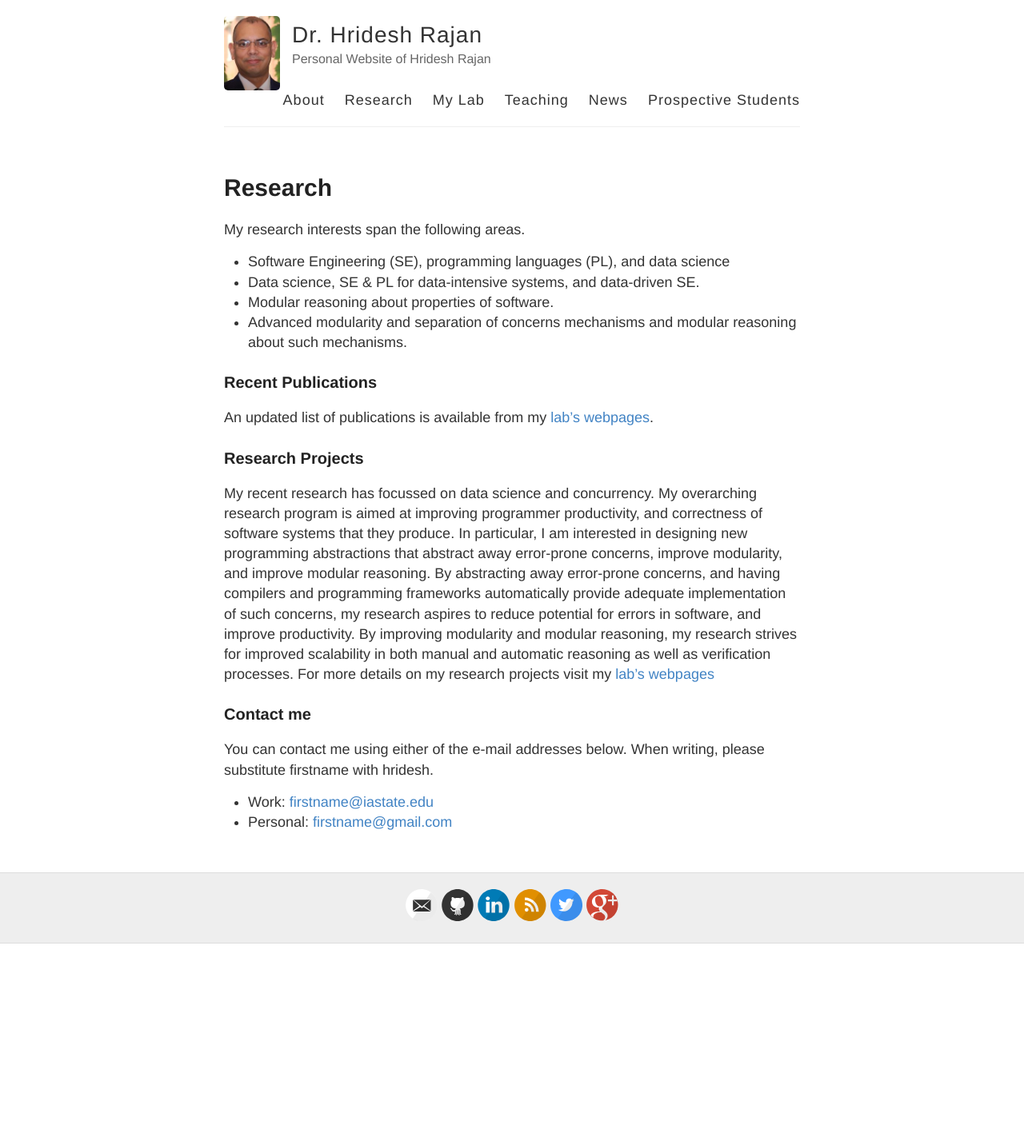
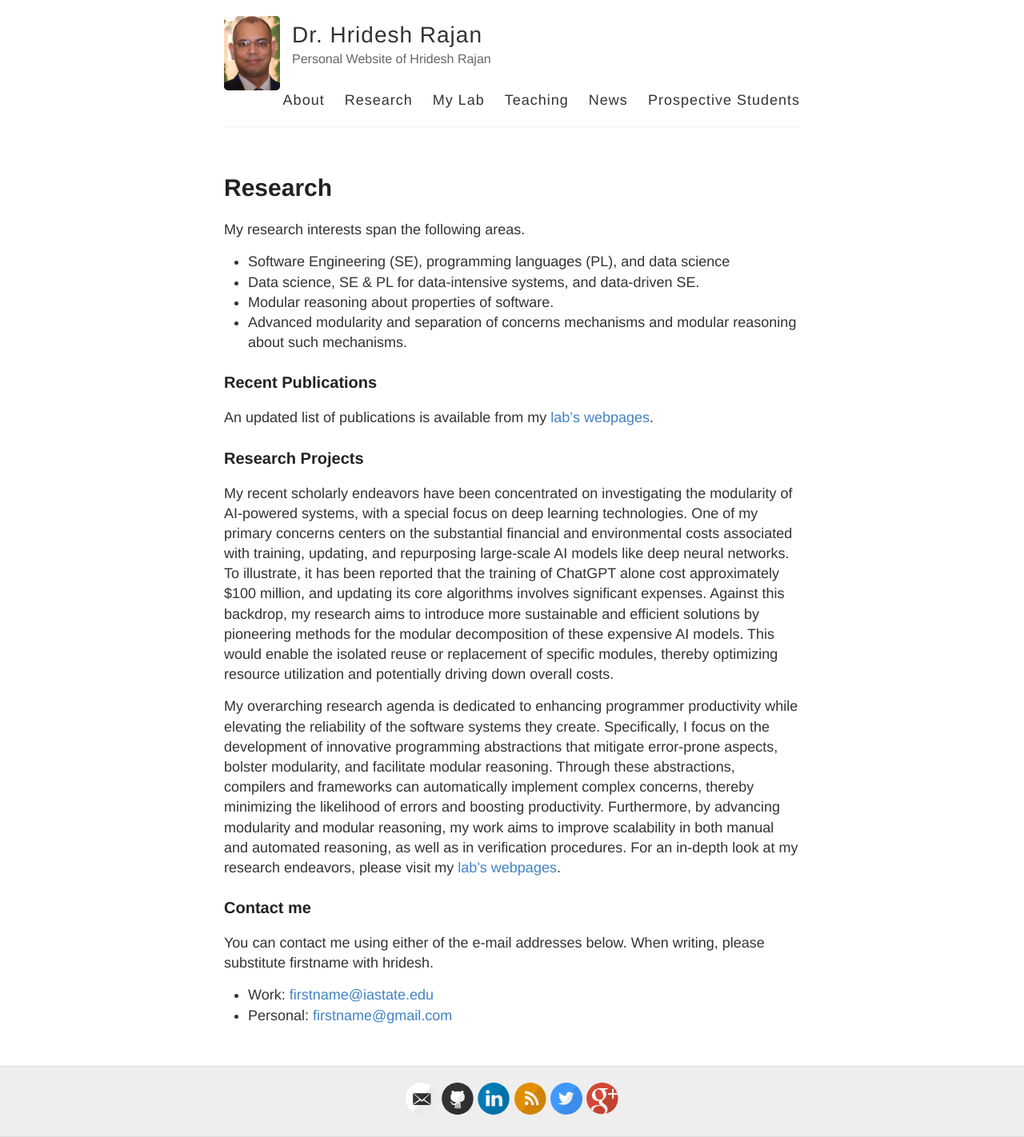
Before and after one commit to hridesh/hridesh.github.io, a Jekyll site: the page built from research.md, in a window 1280 px wide. Shown: the whole page at 80% size. Built offline with Jekyll 4.4.1, drawn with Linux system fonts in a browser that asks for light colours; before the commit the page ends 1180 px from its top, so only the background shows below that.

Commit message:
research

```diff
--- a/research.md
+++ b/research.md
@@ -20,16 +20,30 @@ An updated list of publications is available from my [lab's webpages](https://la
 
 ### Research Projects
 
-My recent research has focussed on data science and concurrency.
-My overarching research program is aimed at improving programmer productivity, and correctness of software systems that
-they produce. In particular, I am interested in designing new programming abstractions that
-abstract away error-prone concerns, improve modularity, and improve modular reasoning.
-By abstracting away error-prone concerns, and having compilers and programming frameworks
-automatically provide adequate implementation of such concerns, my research aspires to reduce
-potential for errors in software, and improve productivity.
-By improving modularity and modular reasoning, my research strives for improved scalability
-in both manual and automatic reasoning as well as verification processes.
-For more details on my research projects visit my [lab's webpages](https://lab-design.github.io/projects)
+My recent scholarly endeavors have been concentrated on investigating the
+modularity of AI-powered systems, with a special focus on deep learning
+technologies. One of my primary concerns centers on the substantial financial
+and environmental costs associated with training, updating, and repurposing
+large-scale AI models like deep neural networks. To illustrate, it has been
+reported that the training of ChatGPT alone cost approximately $100 million,
+and updating its core algorithms involves significant expenses. Against this
+backdrop, my research aims to introduce more sustainable and efficient
+solutions by pioneering methods for the modular decomposition of these
+expensive AI models. This would enable the isolated reuse or replacement of
+specific modules, thereby optimizing resource utilization and potentially
+driving down overall costs.
+
+My overarching research agenda is dedicated to enhancing programmer
+productivity while elevating the reliability of the software systems they
+create. Specifically, I focus on the development of innovative programming
+abstractions that mitigate error-prone aspects, bolster modularity, and
+facilitate modular reasoning. Through these abstractions, compilers and
+frameworks can automatically implement complex concerns, thereby minimizing
+the likelihood of errors and boosting productivity. Furthermore, by
+advancing modularity and modular reasoning, my work aims to improve
+scalability in both manual and automated reasoning, as well as in
+verification procedures. For an in-depth look at my research endeavors,
+please visit my [lab's webpages](https://lab-design.github.io/projects).
 
 
 ### Contact me
```
